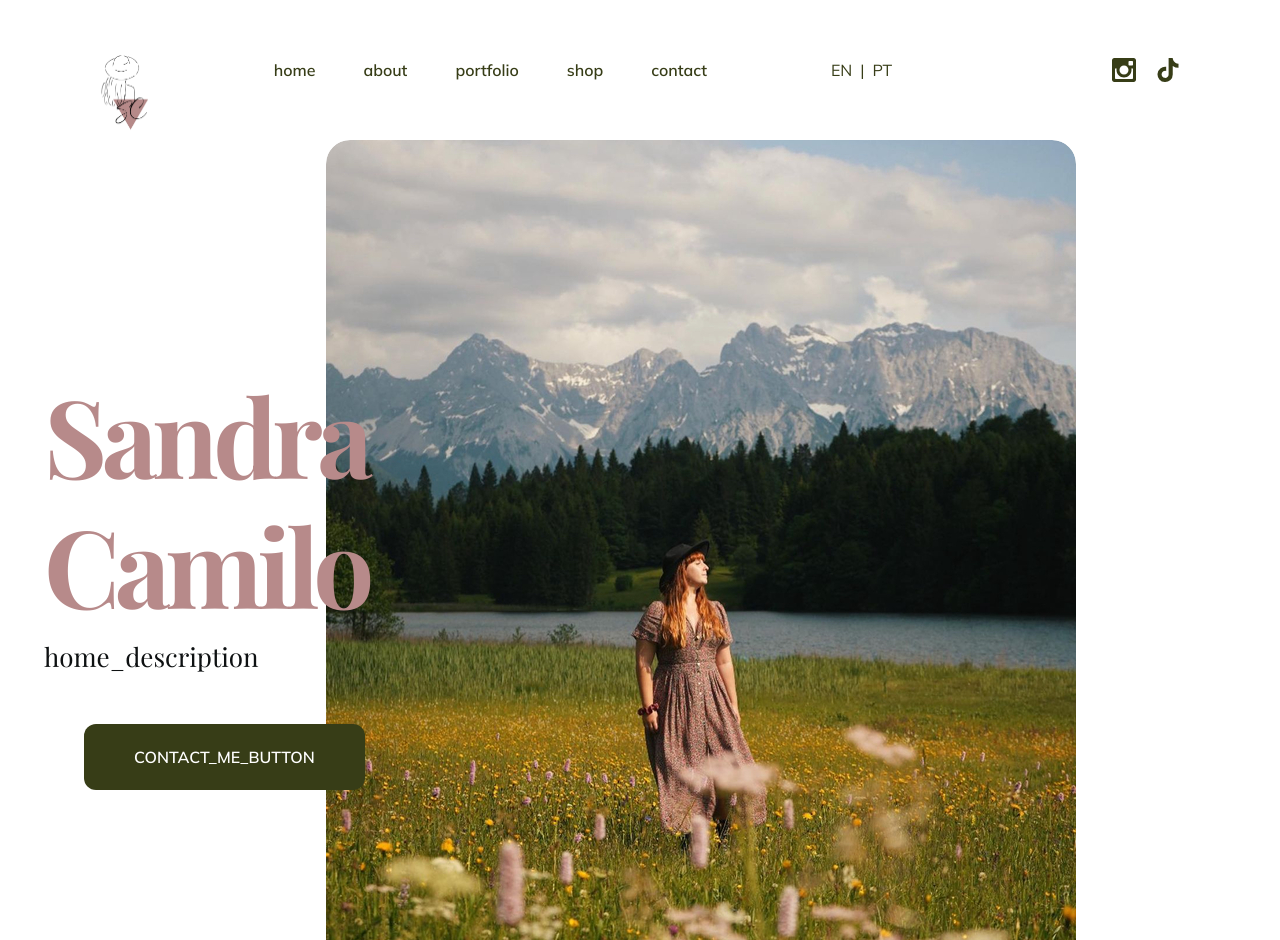
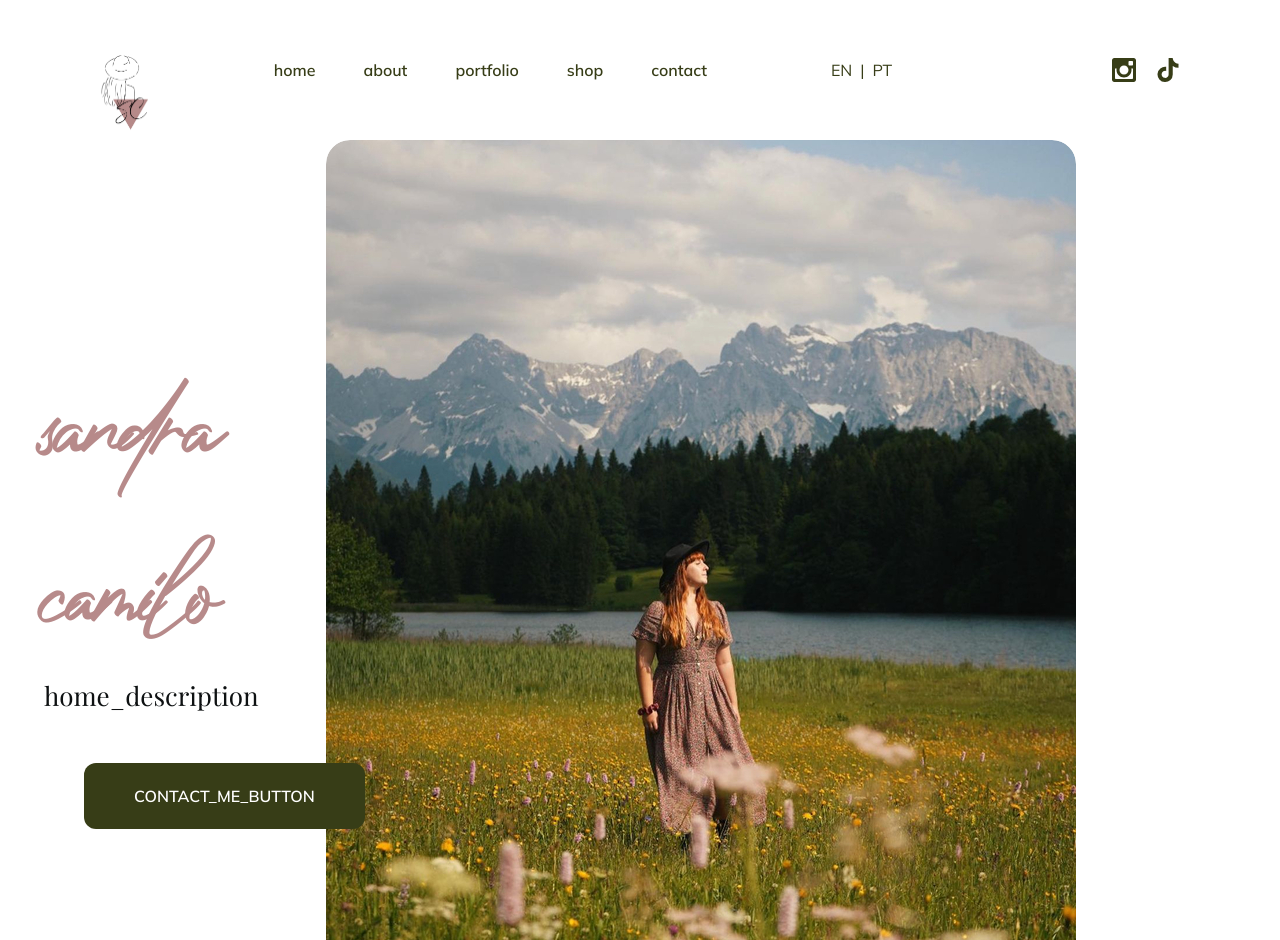
Before and after one commit to PedroRobalo1994/sandra-website, a React (Create React App) app: page /#/ in a window 1280 px wide. Built offline with nearby package versions, Linux system fonts and the light colour scheme; the HTML template or start-up script is replaced by a standard one; a web font is replaced by a local one.

Commit message:
Update Carousel auto-slide interval, modify home description, and add custom font styling

```diff
--- a/src/components/Carousel.js
+++ b/src/components/Carousel.js
@@ -4,7 +4,7 @@ import { ChevronLeft, ChevronRight } from "react-feather"
 export default function Carousel({
   children: slides,
   autoSlide = false,
-  autoSlideInterval = 3000,
+  autoSlideInterval = 5000,
 }) {
   const [curr, setCurr] = useState(0)
 
--- a/src/i18n.js
+++ b/src/i18n.js
@@ -57,7 +57,7 @@ const resources = {
       "home": "Início",
       "sandra": "Sandra",
       "camilo": "Camilo",
-      "home_description": "Viagens, Comida & Estilo de Vida",
+      "home_description": "Viagens, Comida & Lifestyle",
       "contact_me_button": "Contacta-me",
       "about": "Sobre",
       "about_me_title": "Sobre mim",
--- a/src/index.css
+++ b/src/index.css
@@ -1,13 +1,21 @@
 @tailwind base;
 @tailwind components;
 @tailwind utilities;
+
+@font-face {
+  font-family: 'PhotographSignature';
+  src: url('../src/fonts/Photograph\ Signature.ttf') format('truetype');
+  font-weight: normal;
+  font-style: normal;
+}
 
 @layer base {
   body {
     @apply overflow-visible text-primary font-secondary bg-white;
   }
   .h1 {
-    @apply text-[54px] lg:text-[108px] font-primary font-bold capitalize leading-[120%] tracking-[-0.05em] mb-2;
+    @apply text-[54px] lg:text-[140px] font-primary leading-[120%] tracking-[-0.05em] mb-2;
+    font-family: 'PhotographSignature', sans-serif;
   }
   .h2 {
     @apply text-[52px] lg:text-[52px] font-primary mb-4 lg:mb-12;
```
Also changed, not shown: src/fonts/Photograph Signature.ttf (added).
